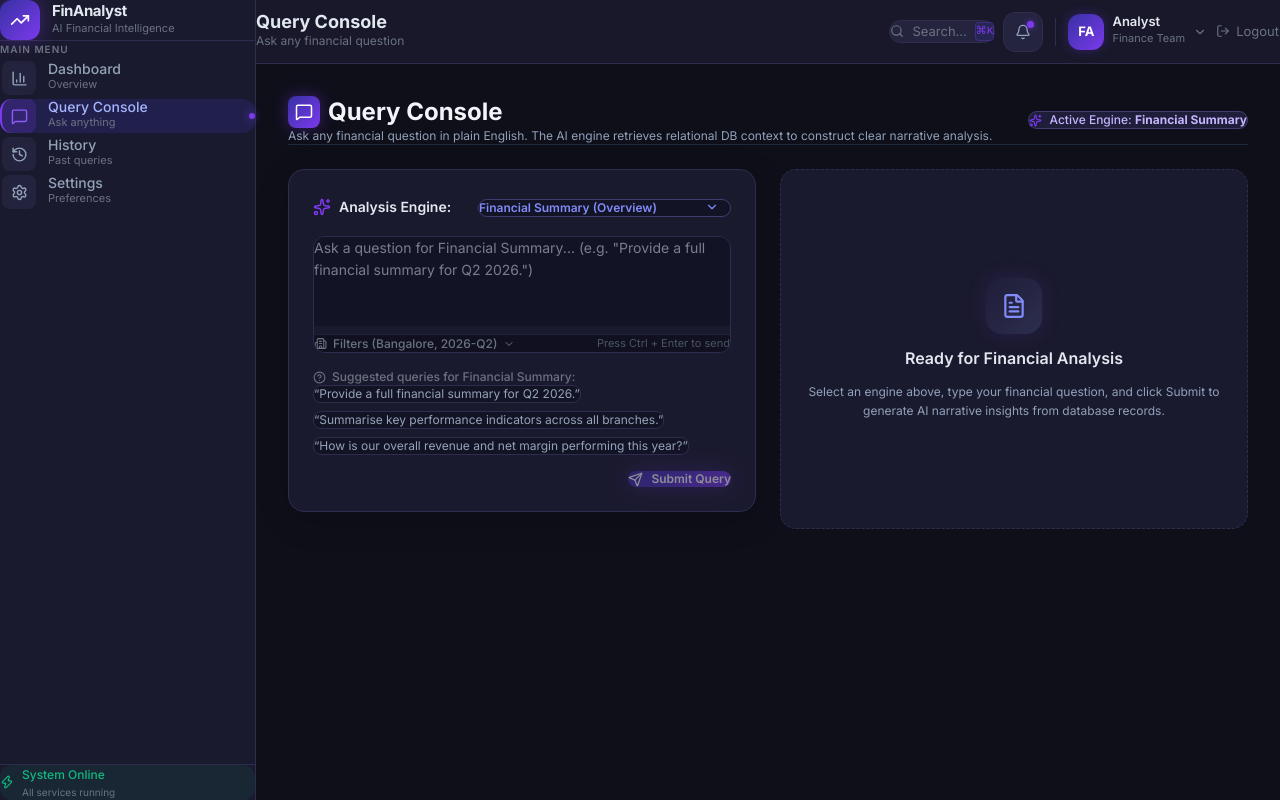
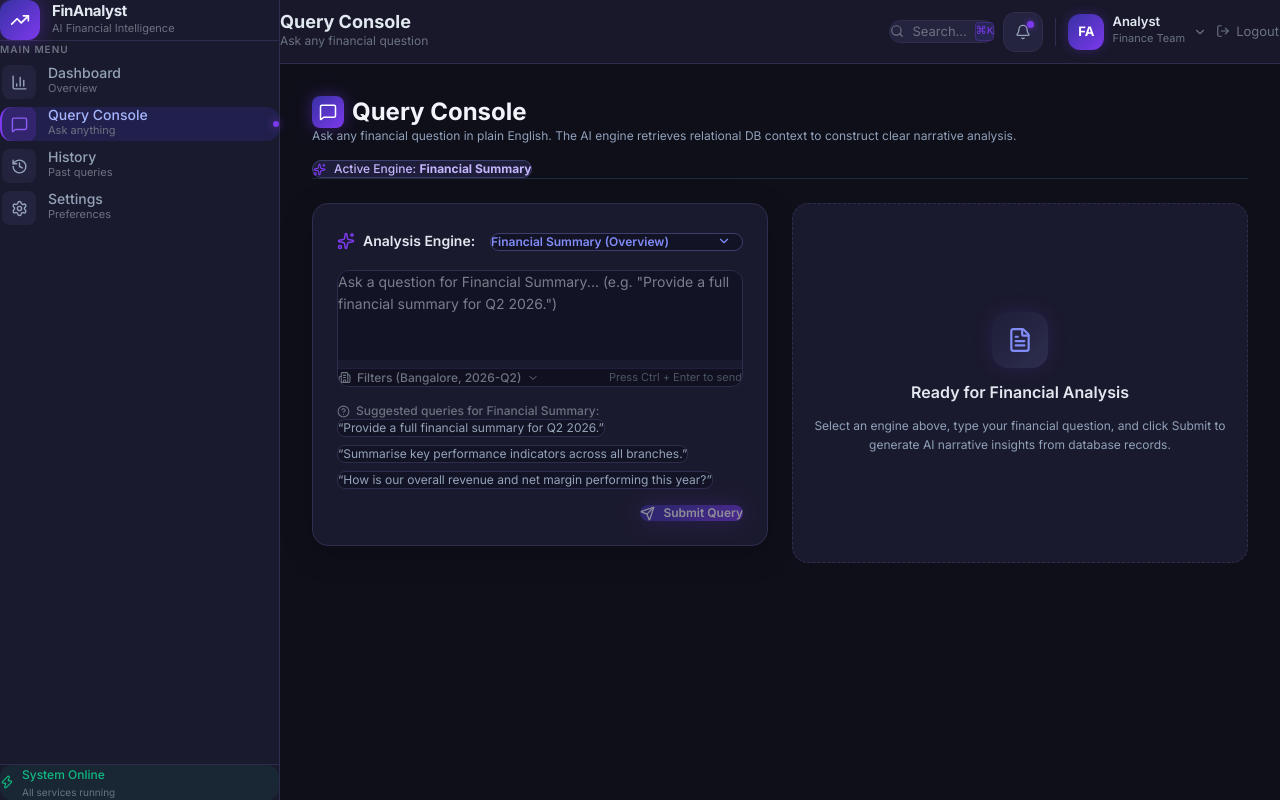
Before and after one commit to Codsach/Financial-analysis-assistant, a Next.js app in the folder frontend/: page /query in a window 1280 px wide. Built offline with nearby package versions, Linux system fonts and the light colour scheme.

Commit message:
updated the sidebar

```diff
--- a/frontend/components/shared/Sidebar.tsx
+++ b/frontend/components/shared/Sidebar.tsx
@@ -52,7 +52,7 @@ export default function Sidebar() {
     <aside
       className="flex flex-col shrink-0 h-full"
       style={{
-        width: "256px",
+        width: "280px",
         backgroundColor: "#1a1a2e",
         borderRight: "1px solid #2d2d4e",
       }}
@@ -89,10 +89,10 @@ export default function Sidebar() {
       </div>
 
       {/* ── Navigation ── */}
-      <nav className="flex-1 px-3 py-4 flex flex-col gap-1">
+      <nav className="flex-1 px-4 py-5 flex flex-col gap-2">
         {/* Section label */}
         <p
-          className="uppercase tracking-widest font-semibold px-3 mb-2"
+          className="uppercase tracking-widest font-semibold px-3 mb-3"
           style={{ fontSize: "10px", color: "#6b7280" }}
         >
           Main Menu
```
